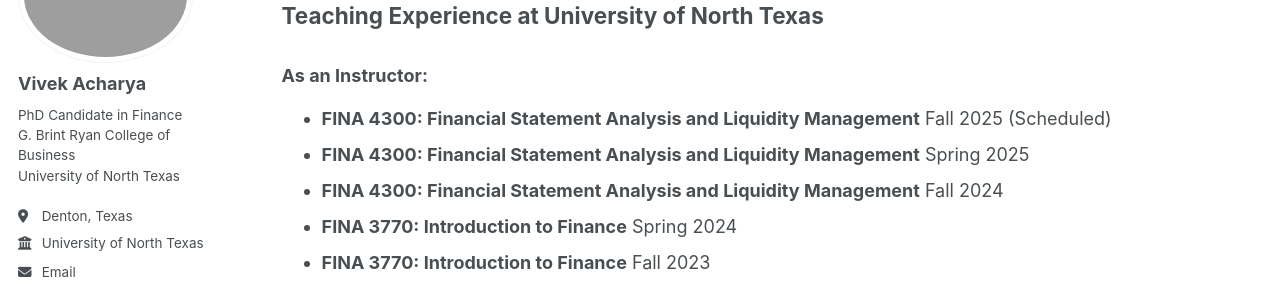
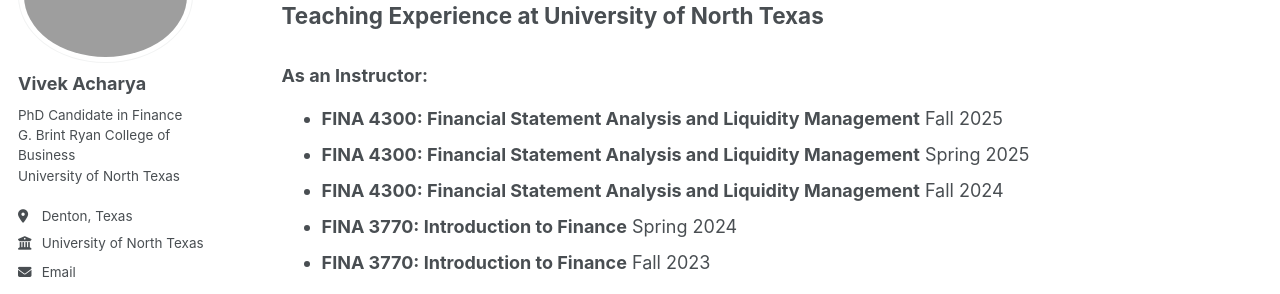
Before and after one commit to achvivek/achvivek.github.io, a Jekyll site: the page built from _pages/teaching.md, in a window 1280 px wide and 900 px high. Shown: the part 170-464 px from the top of the window. Built offline with Jekyll 4.4.1, drawn with Linux system fonts in a browser that asks for light colours.

Commit message:
teaching.md

```diff
--- a/_pages/teaching.md
+++ b/_pages/teaching.md
@@ -9,7 +9,7 @@ author_profile: true
 
 ### As an Instructor:
 
-- **FINA 4300: Financial Statement Analysis and Liquidity Management** Fall 2025 (Scheduled)
+- **FINA 4300: Financial Statement Analysis and Liquidity Management** Fall 2025
 - **FINA 4300: Financial Statement Analysis and Liquidity Management** Spring 2025
 - **FINA 4300: Financial Statement Analysis and Liquidity Management** Fall 2024
 - **FINA 3770: Introduction to Finance** Spring 2024
```
